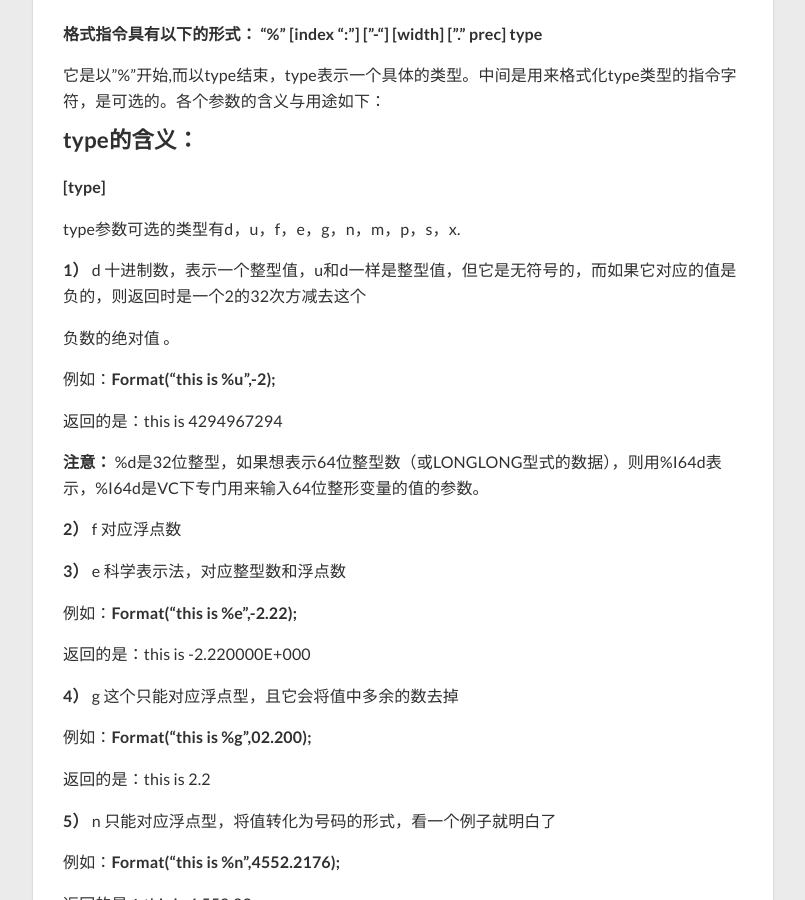
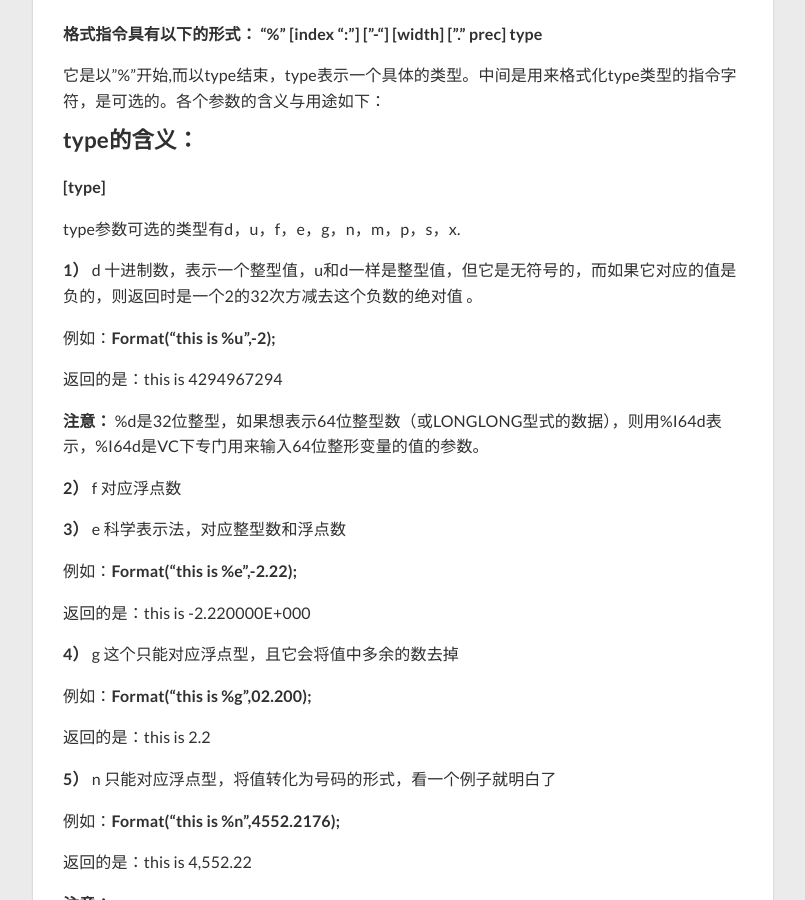
Before and after one commit to chenxiaoyoyo/chenxiaoyoyo.github.com, a Jekyll site: the page built from _posts/2010-04-14-C++-Format.markdown, in a window 1280 px wide and 900 px high, scrolled down 772 px. Shown: the whole window, without its empty margins (237-1042 px from the left). Built offline with Jekyll 4.4.1, drawn with Linux system fonts in a browser that asks for light colours; nearby versions of some CDN libraries; Markdown is read by kramdown in place of the engine named in the settings; comment, search, counter and statistics services are not loaded.

```diff
--- a/_posts/2010-04-14-C++-Format.markdown
+++ b/_posts/2010-04-14-C++-Format.markdown
@@ -36,9 +36,7 @@ Format里面可以写普通的字符串，比如"my name is" ，但有些格式
 
 type参数可选的类型有d，u，f，e，g，n，m，p，s，x.
 
-**1）** d 十进制数，表示一个整型值，u和d一样是整型值，但它是无符号的，而如果它对应的值是负的，则返回时是一个2的32次方减去这个
-
-负数的绝对值 。
+**1）** d 十进制数，表示一个整型值，u和d一样是整型值，但它是无符号的，而如果它对应的值是负的，则返回时是一个2的32次方减去这个负数的绝对值 。
 
 例如：**Format("this is %u",-2);**
 
@@ -94,7 +92,9 @@ b，即使小数没有被截断，它也不会也像整数部分一样有逗号
 
 ###下面介绍格式化Type的指令：
 
-**[index ":"] ：** index指示Args中参数显示的顺序 。
+**[index ":"] ：**
+
+index指示Args中参数显示的顺序 。
 
 例如：**Format("this is %d %d",12,13);**
 
@@ -118,7 +118,9 @@ b，即使小数没有被截断，它也不会也像整数部分一样有逗号
 
 由于Args中只有12 13 两个数，所以Index只能是0或1，这里为2就错了 。
 
-**[width] ：** 指定将被格式化的值占的宽度。
+**[width] ：**
+
+指定将被格式化的值占的宽度。
 
 例如：**Format("this is %4d",12);**
 
@@ -130,13 +132,17 @@ b，即使小数没有被截断，它也不会也像整数部分一样有逗号
 
 返回的是：this is 12
 
-**["-"] ：** 这个指定参数向左对齐，和**[width]**合在一起最可以看到效果。
+**["-"] ：**
+
+这个指定参数向左对齐，和**[width]**合在一起最可以看到效果。
 
 例如：**Format("this is %-4d,yes",12);**
 
 返回的是：this is 12 ,yes
 
-**["." prec] ：** 指定精度，对于浮点数效果最佳。
+**["." prec] ：**
+
+指定精度，对于浮点数效果最佳。
 
 例如：**Format('this is %.2f,1.1234);**
 
```
